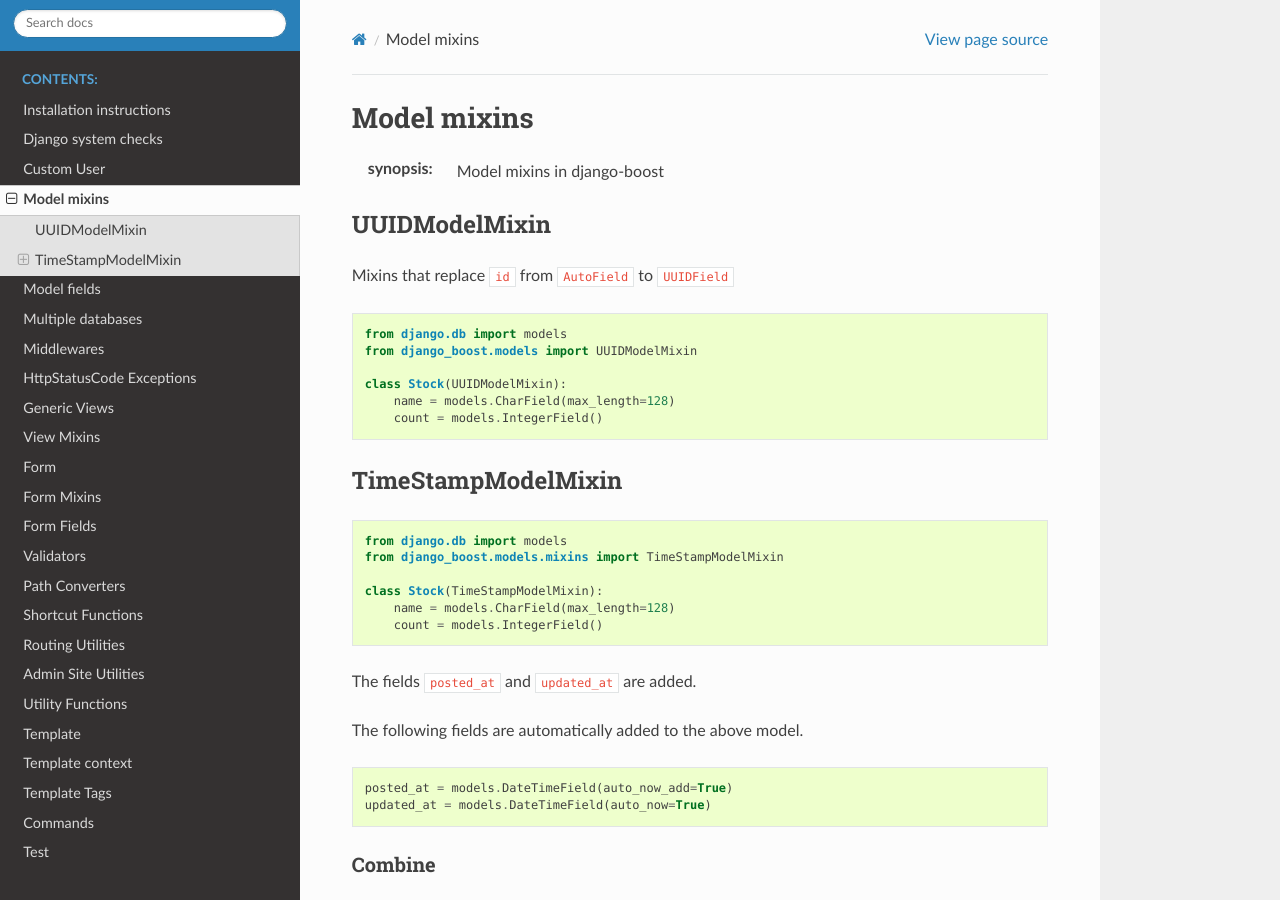
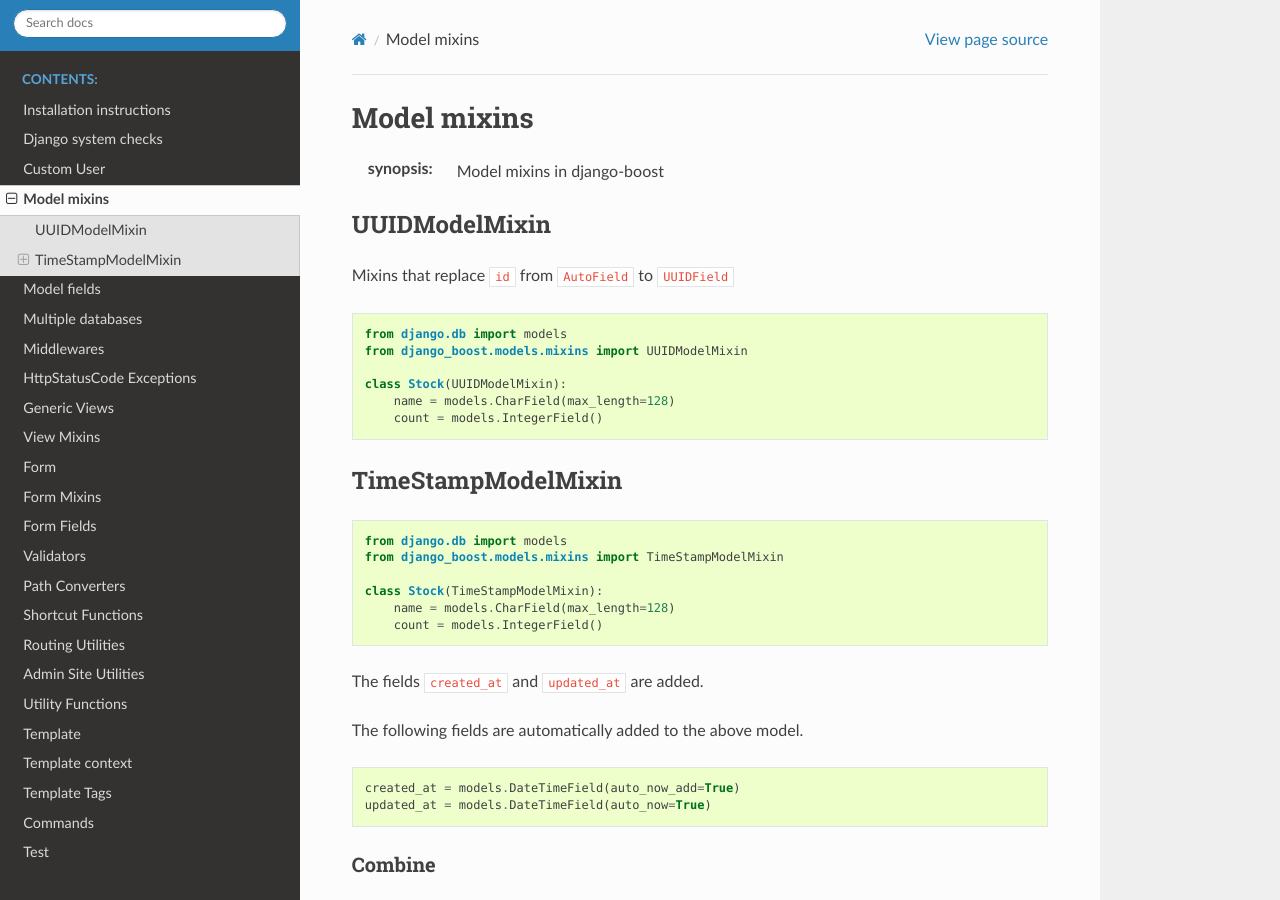
Before and after one commit to ChanTsune/django-boost, a Sphinx documentation site: the page built from docs/model_mixins.rst, in a window 1280 px wide and 900 px high. Built offline with Sphinx 7.4.7 and the Read the Docs theme 3.1.0, drawn with Linux system fonts in a browser that asks for light colours.

Commit message:
:memo: Fix stale names in model docs
- TimeStampModelMixin: the added field is `created_at`, not `posted_at`
  (fix the docs prose and the stale mixin docstring).
- UUIDModelMixin example imported from `django_boost.models`; the mixin lives
  in `django_boost.models.mixins`.
- SplitDateTimeField: correct the transposed path `django.models.db` ->
  `django.db.models` in both the docs and the field docstring.

```diff
--- a/docs/model_fields.rst
+++ b/docs/model_fields.rst
@@ -58,6 +58,6 @@
 
 A little convenient DateTimeField.
 
-``SplitDateTimeField`` is the form_class of ``django.models.db.DateTimeField`` replaced with ``django.forms.SplitDateTimeField``.
+``SplitDateTimeField`` is the form_class of ``django.db.models.DateTimeField`` replaced with ``django.forms.SplitDateTimeField``.
 
-Internal DB field is the same as ``django.models.db.DateTimeField``.
+Internal DB field is the same as ``django.db.models.DateTimeField``.
--- a/docs/model_mixins.rst
+++ b/docs/model_mixins.rst
@@ -12,7 +12,7 @@
 ::
 
   from django.db import models
-  from django_boost.models import UUIDModelMixin
+  from django_boost.models.mixins import UUIDModelMixin
 
   class Stock(UUIDModelMixin):
       name = models.CharField(max_length=128)
@@ -31,13 +31,13 @@
       name = models.CharField(max_length=128)
       count = models.IntegerField()
 
-The fields ``posted_at`` and ``updated_at`` are added.
+The fields ``created_at`` and ``updated_at`` are added.
 
 The following fields are automatically added to the above model.
 
 ::
 
-  posted_at = models.DateTimeField(auto_now_add=True)
+  created_at = models.DateTimeField(auto_now_add=True)
   updated_at = models.DateTimeField(auto_now=True)
 
 
```
Also changed, not shown: 2 other files.
